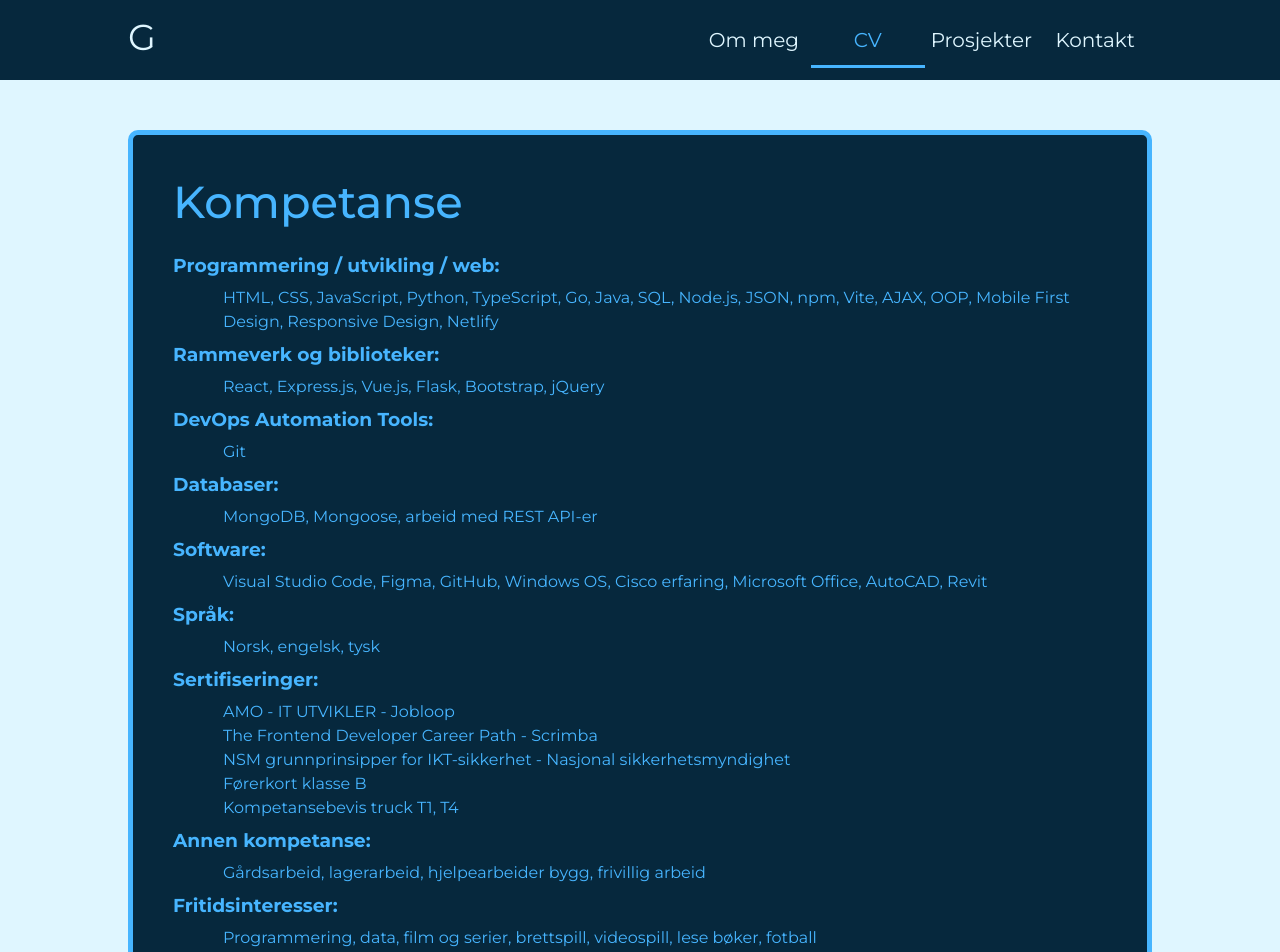
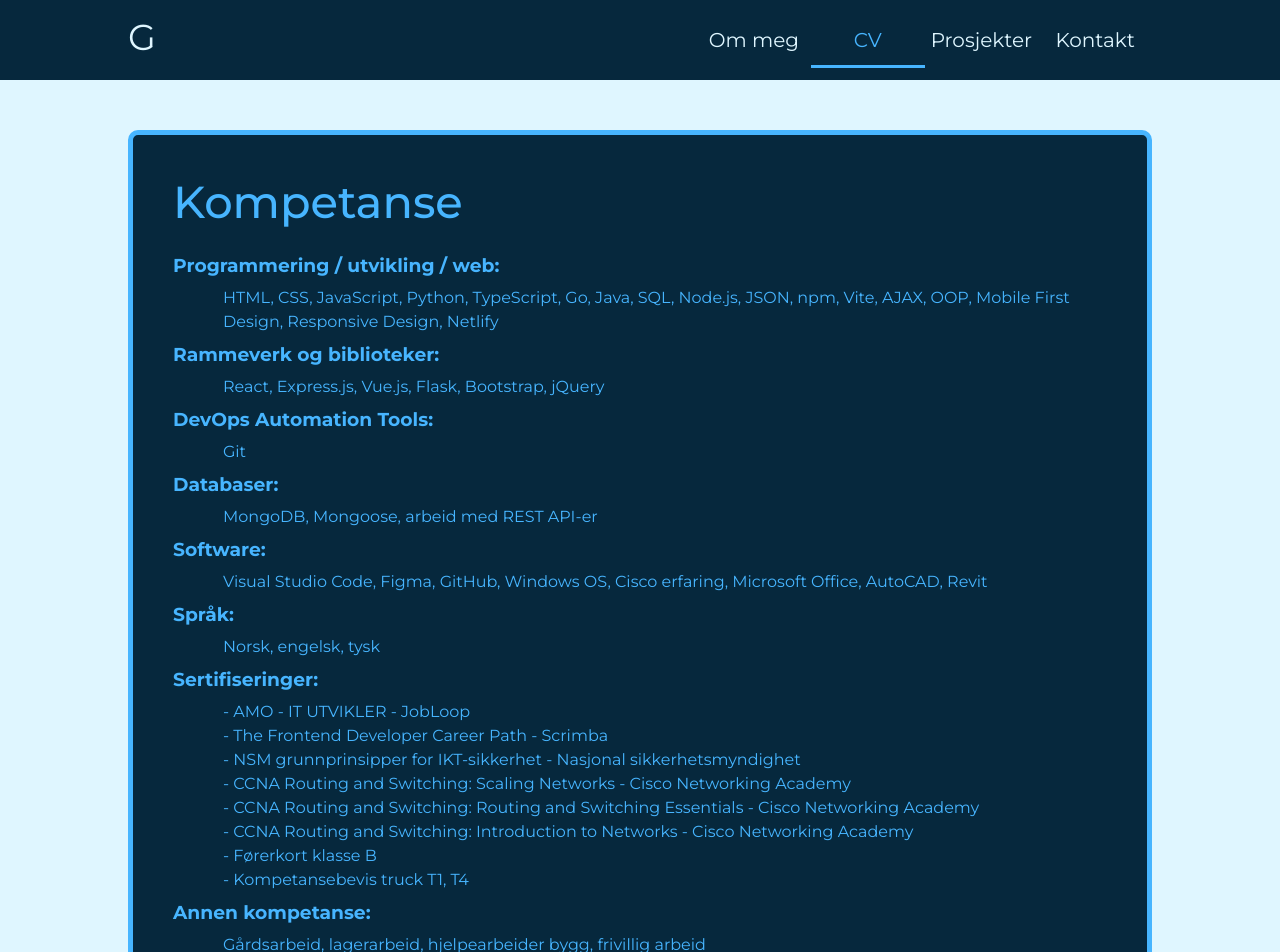
Before and after one commit to Georg-Kodehode/my-portfolio, a React (Create React App) app: page /#/cv in a window 1280 px wide. Shown: the top 952 px of the page. Built offline with nearby package versions, Linux system fonts and the light colour scheme.

Commit message:
update CV

```diff
--- a/src/data/SkillsData.js
+++ b/src/data/SkillsData.js
@@ -36,12 +36,18 @@ const SkillsData = [
     skillsCategory: "Sertifiseringer:",
     skillList: (
       <>
-        AMO - IT UTVIKLER - Jobloop <br />
-        The Frontend Developer Career Path - Scrimba <br />
-        NSM grunnprinsipper for IKT-sikkerhet - Nasjonal sikkerhetsmyndighet
+        - AMO - IT UTVIKLER - JobLoop <br />
+        - The Frontend Developer Career Path - Scrimba <br />
+        - NSM grunnprinsipper for IKT-sikkerhet - Nasjonal sikkerhetsmyndighet
         <br />
-        Førerkort klasse B <br />
-        Kompetansebevis truck T1, T4
+        - CCNA Routing and Switching: Scaling Networks - Cisco Networking
+        Academy
+        <br />
+        - CCNA Routing and Switching: Routing and Switching Essentials - Cisco
+        Networking Academy <br />
+        - CCNA Routing and Switching: Introduction to Networks - Cisco
+        Networking Academy <br />
+        - Førerkort klasse B <br />- Kompetansebevis truck T1, T4
       </>
     ),
   },
```
Also changed, not shown: 1 other file (tests, documents, lock files or other folders).
